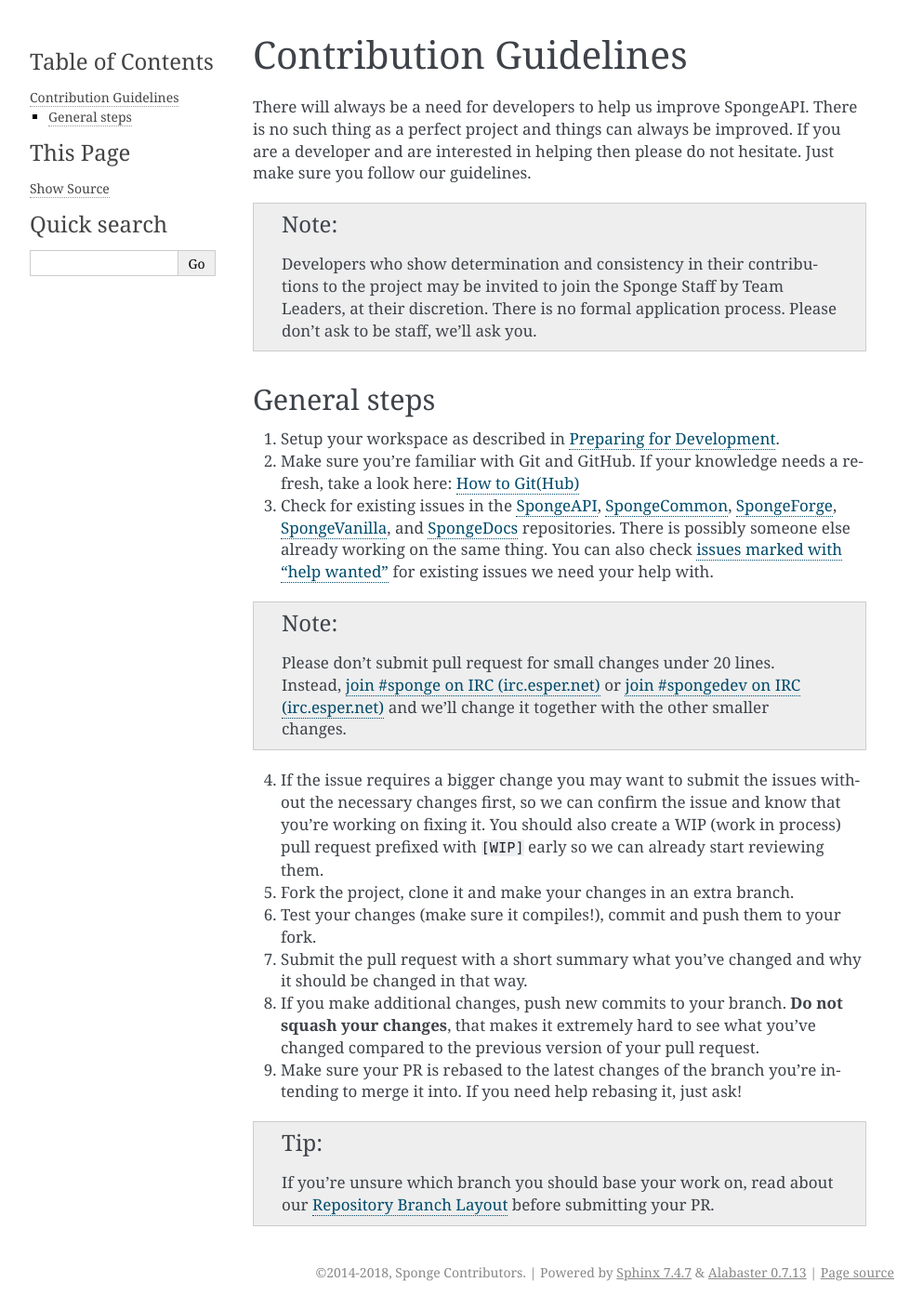
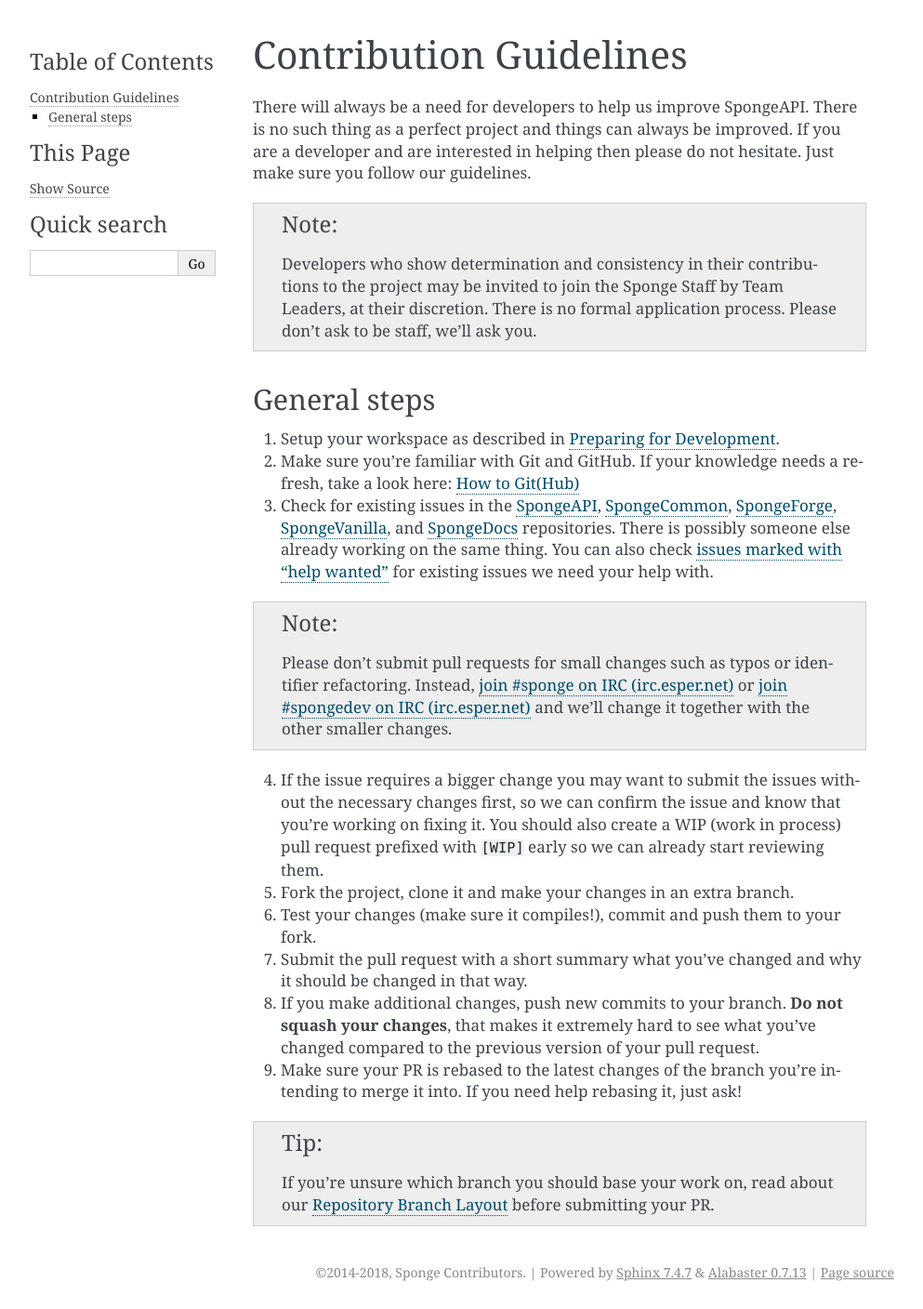
Before and after one commit to SpongePowered/SpongeDocs, a Sphinx documentation site: the page built from source/contributing/guidelines.rst, in a window 1280 px wide. Shown: the whole page at 93% size, without its empty margins (148-1141 px from the left). Built offline with Sphinx 7.4.7, drawn with Linux system fonts in a browser that asks for light colours; pages that are not in the unit, such as notebooks, are missing from menus.

Commit message:
Change guideline relating to line count for PRs
The rule against PRs that are fewer than 20 lines assumes that those PRs are for things like typos or insignificant things. In some cases, as with my only PR to Sponge, it takes 1 line to fix a crash after the author of the offending code has gone to bed. The number of lines is arbitrary, the importance of the change is not. This change better reflects the intent of the original policy.

```diff
--- a/source/contributing/guidelines.rst
+++ b/source/contributing/guidelines.rst
@@ -28,7 +28,7 @@
    issues we need your help with.
 
 .. note::
-    Please don't submit pull request for small changes under 20 lines. Instead, `join #sponge on IRC (irc.esper.net)
+    Please don't submit pull requests for small changes such as typos or identifier refactoring. Instead, `join #sponge on IRC (irc.esper.net)
     <https://webchat.esper.net/?channels=sponge>`_ or `join #spongedev on IRC (irc.esper.net)
     <https://webchat.esper.net/?channels=spongedev>`_ and we'll change it together with the other smaller changes.
 
```
